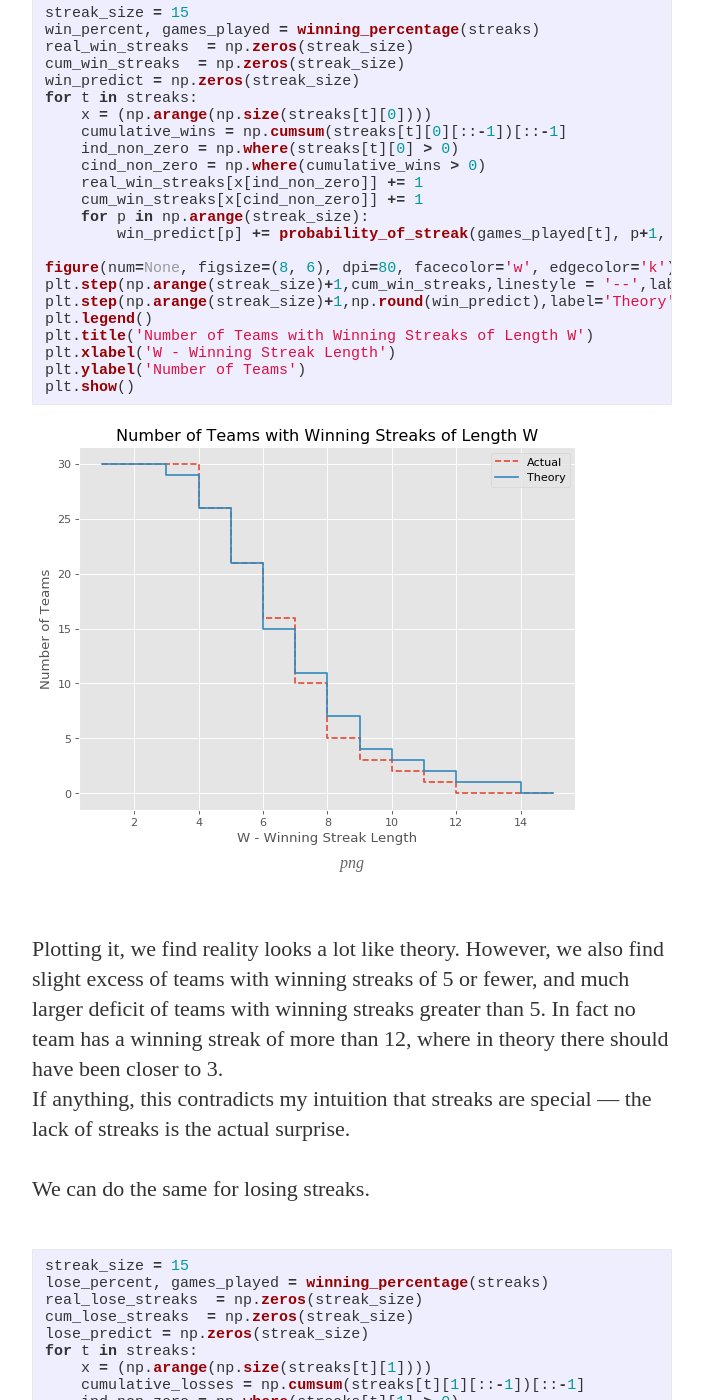
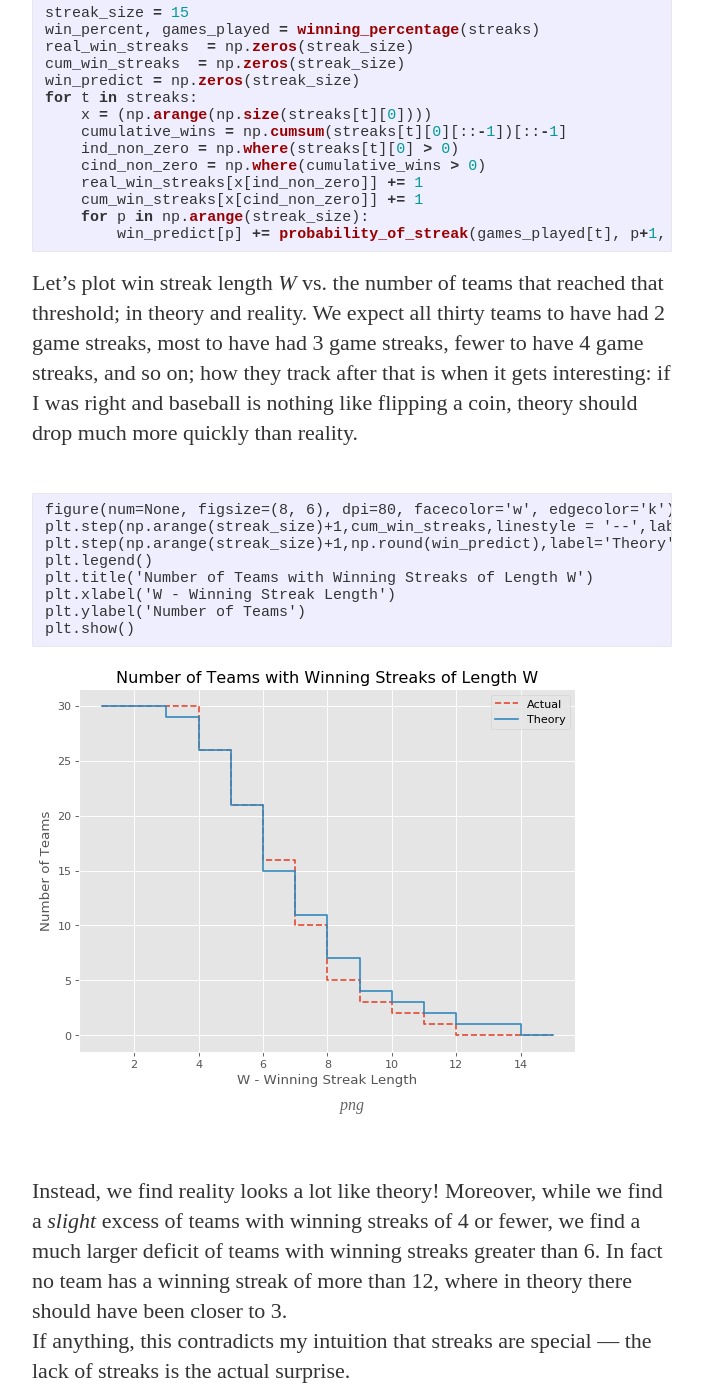
Before and after one commit to wrapgenius/wrapgenius.github.io, a Jekyll site: the page built from _posts/2019-04-22-Win-Streak-Probabilities.md, in a window 1280 px wide and 1400 px high, scrolled down 4915 px. Shown: the whole window, without its empty margins (288-991 px from the left). Built offline with Jekyll 4.4.1, drawn with Linux system fonts in a browser that asks for light colours; nearby versions of some CDN libraries; some web fonts are replaced.

Commit message:
add some figure text

````diff
--- a/_posts/2019-04-22-Win-Streak-Probabilities.md
+++ b/_posts/2019-04-22-Win-Streak-Probabilities.md
@@ -188,7 +188,11 @@ for t in streaks:
     cum_win_streaks[x[cind_non_zero]] += 1
     for p in np.arange(streak_size):
         win_predict[p] += probability_of_streak(games_played[t], p+1, win_percent[t])
+```
 
+Let's plot win streak length *W* vs. the number of teams that reached that threshold; in theory and reality.  We  expect all thirty teams to have had 2 game streaks, most to have had 3 game streaks, fewer to have 4 game streaks, and so on; how they track after that is when it gets interesting: if I was right and baseball is nothing like flipping a coin, theory should drop much more quickly than reality.
+
+```
 figure(num=None, figsize=(8, 6), dpi=80, facecolor='w', edgecolor='k')
 plt.step(np.arange(streak_size)+1,cum_win_streaks,linestyle = '--',label='Actual')
 plt.step(np.arange(streak_size)+1,np.round(win_predict),label='Theory')
@@ -201,9 +205,8 @@ plt.show()
 
 ![png](/assets/images/Win_Streak_Probabilities_files/Win_Streak_Probabilities_19_0.png)
 
-Plotting it, we find reality looks a lot like theory. However, we also find slight excess of teams with winning streaks of 5 or fewer, and much larger deficit of teams with winning streaks greater than 5.  In fact no team has a winning streak of more than 12, where in theory there should have been closer to 3.  <br>
+Instead, we find reality looks a lot like theory! Moreover, while we find a *slight* excess of teams with winning streaks of 4 or fewer, we find a much larger deficit of teams with winning streaks greater than 6.  In fact no team has a winning streak of more than 12, where in theory there should have been closer to 3.  <br>
 If anything, this contradicts my intuition that streaks are special --- the lack of streaks is the actual surprise.
-
 
 We can do the same for losing streaks.
 
````
